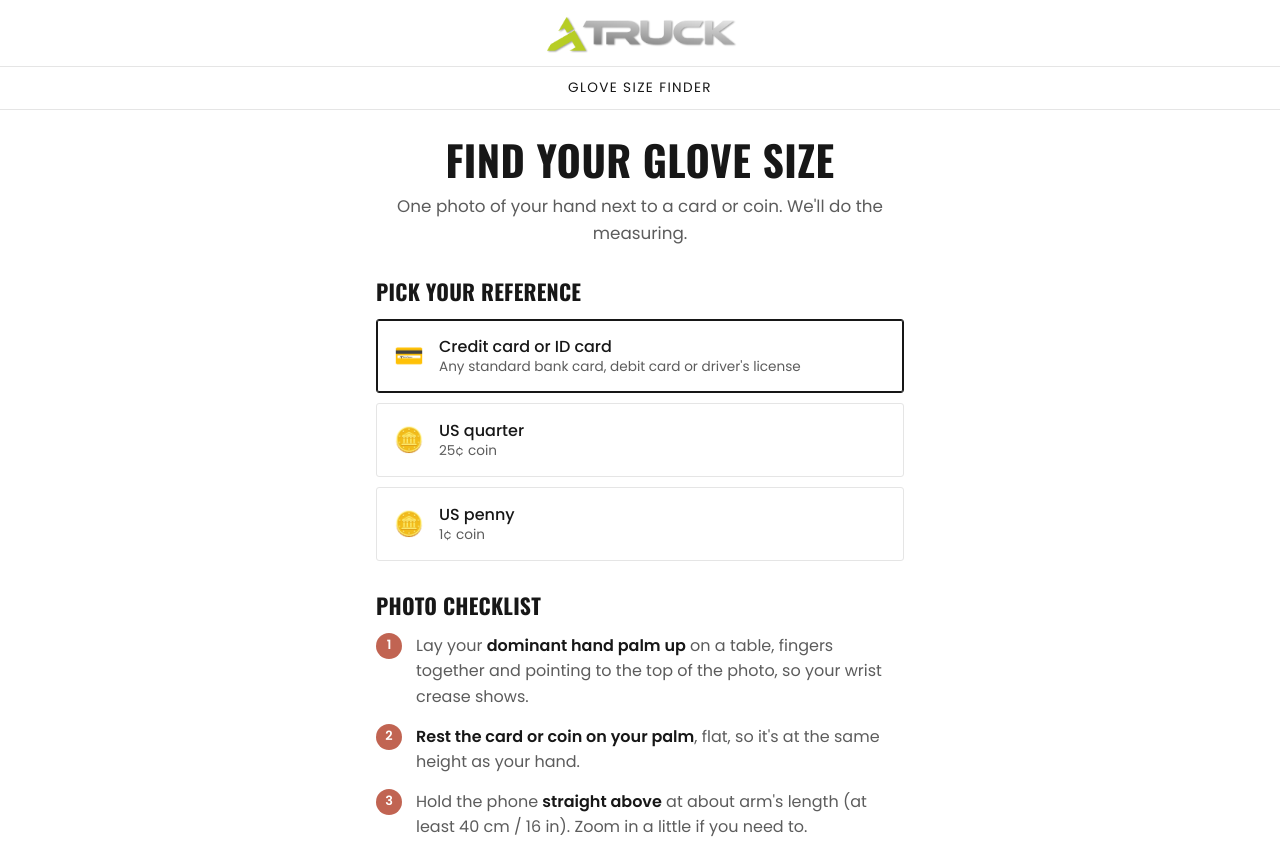
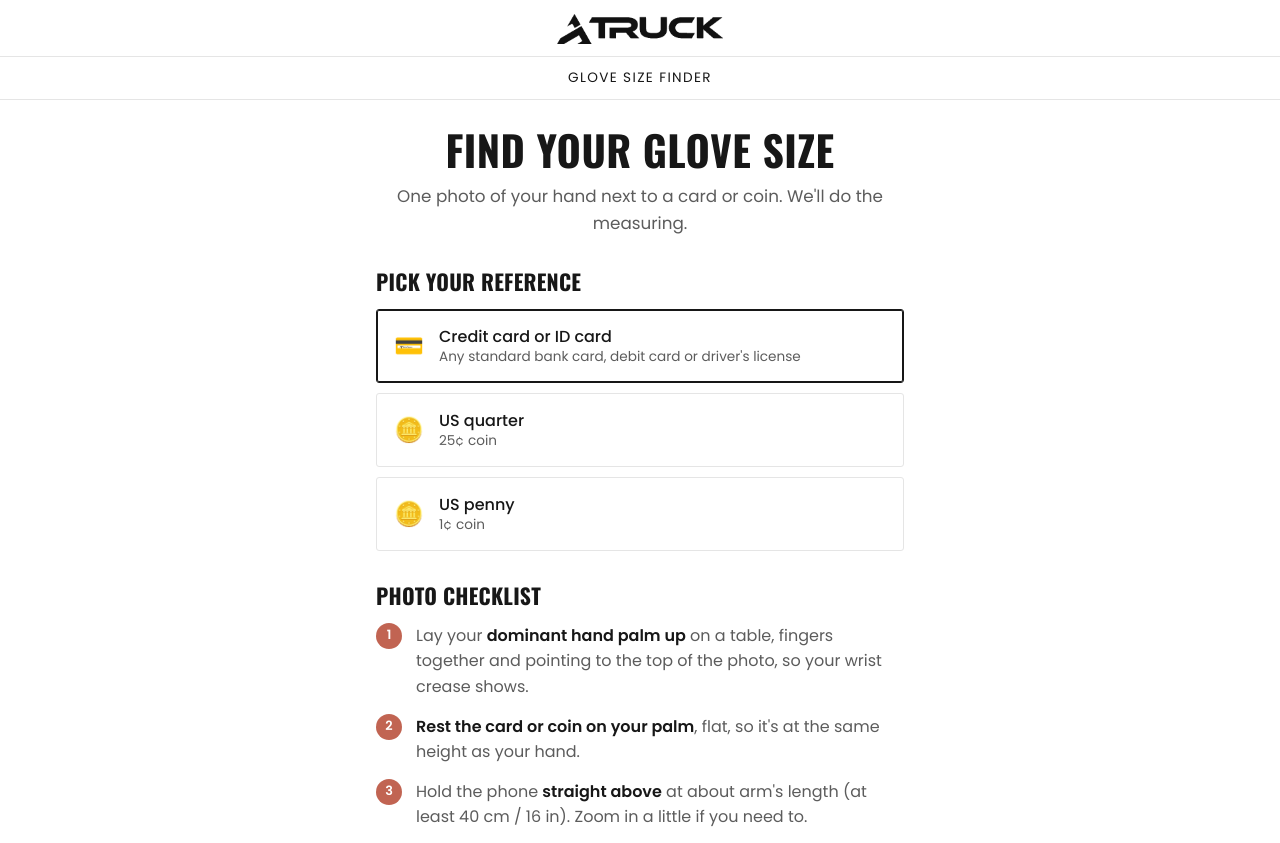
Before and after one commit to brettkeyes72-gif/My-first-repo-, a plain HTML site: page index.html in a window 1280 px wide. Shown: the top 843 px of the page. Drawn offline with nearby package versions, Linux system fonts and the light colour scheme.

Commit message:
Use an all-black TRUCK logo and add site icons
Replace the gradient logo with a solid black version and add a favicon
and home-screen icon made from the black mark. The black logo is
derived from the gradient file until the official black PNG is added.

Co-Authored-By: Claude Opus 5.5 <noreply@anthropic.com>
Claude-Session: https://claude.ai/code/session_01AUaqkAo3BNCBy2TiR1hrqB

```diff
--- a/index.html
+++ b/index.html
@@ -5,6 +5,8 @@
   <meta name="viewport" content="width=device-width, initial-scale=1, viewport-fit=cover">
   <meta name="theme-color" content="#ffffff">
   <title>Glove Size Finder | TRUCK Gloves</title>
+  <link rel="icon" type="image/png" href="assets/favicon.png">
+  <link rel="apple-touch-icon" href="assets/apple-touch-icon.png">
   <link rel="preconnect" href="https://fonts.googleapis.com">
   <link rel="preconnect" href="https://fonts.gstatic.com" crossorigin>
   <link rel="stylesheet" href="https://fonts.googleapis.com/css2?family=Oswald:wght@500;700&family=Poppins:wght@400;500;600&display=swap">
@@ -12,7 +14,7 @@
 </head>
 <body>
   <header class="topbar">
-    <a class="brand" href="https://www.truckgloves.com"><img src="assets/truck-logo.png" alt="TRUCK" width="528" height="107"></a>
+    <a class="brand" href="https://www.truckgloves.com"><img src="assets/truck-logo-black.png" alt="TRUCK" width="500" height="90"></a>
   </header>
   <div class="announce">Glove Size Finder</div>
 
--- a/styles.css
+++ b/styles.css
@@ -31,7 +31,7 @@ html, body {
   padding: calc(14px + env(safe-area-inset-top)) 16px 12px;
   border-bottom: 1px solid var(--border);
 }
-.brand img { display: block; height: 40px; width: auto; }
+.brand img { display: block; height: 30px; width: auto; }
 .announce {
   padding: 10px 16px;
   border-bottom: 1px solid var(--border);
```
Also changed, not shown: assets/apple-touch-icon.png (added), assets/favicon.png (added), assets/truck-logo-black.png (added), assets/truck-logo.png (deleted).
